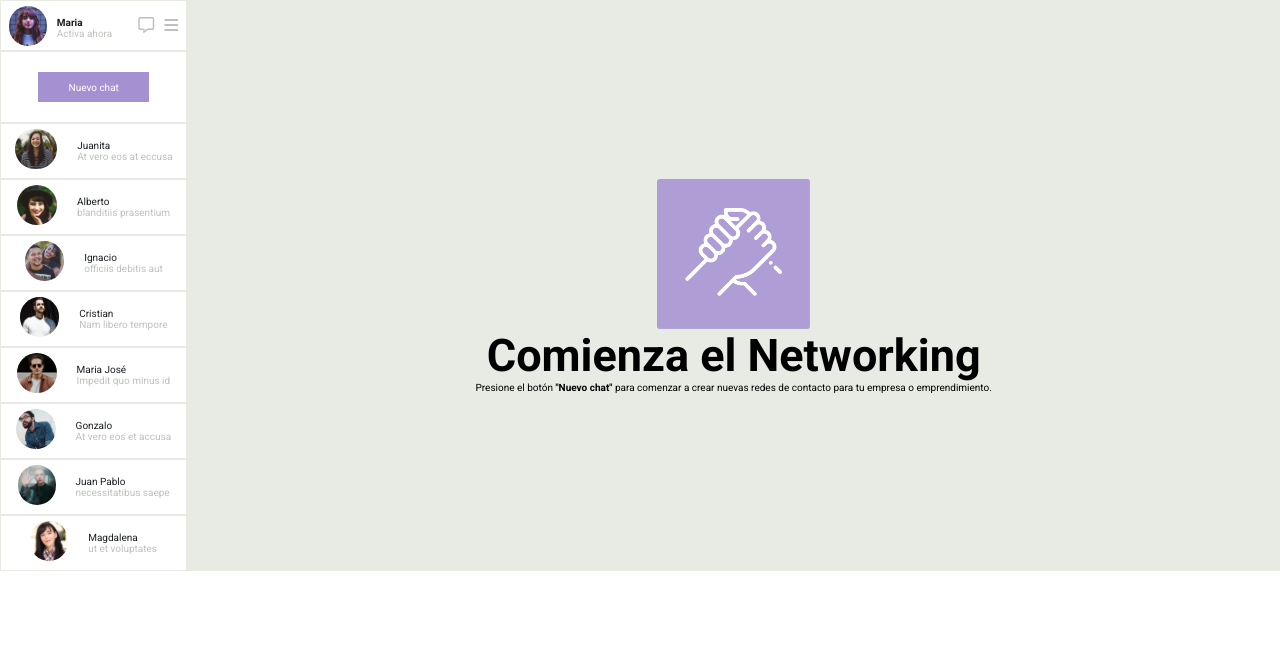
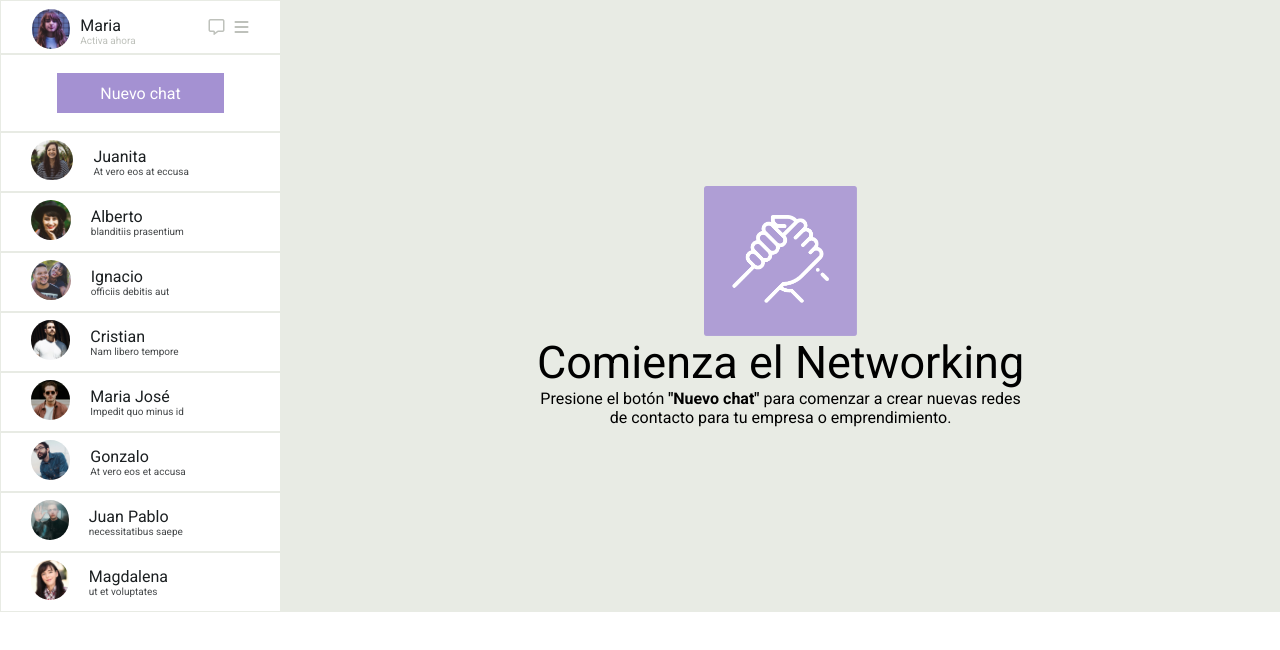
Before and after one commit to Klauditha/desafioflexbox, a plain HTML site: page index.html in a window 1280 px wide. Drawn offline with Linux system fonts and the light colour scheme.

Commit message:
ADD: Ultimos ajustes

```diff
--- a/assets/css/style.css
+++ b/assets/css/style.css
@@ -4,6 +4,7 @@
     box-sizing: border-box;
     font-family: 'Roboto', sans-serif;
     font-weight: lighter;
+    max-height: 768px;
 }
 
 #container{
@@ -20,19 +21,18 @@
     justify-content: center;
     flex-direction: column;
     flex-wrap: wrap;
-    flex-basis: 1166px;
+    flex-basis: 1066px;
 }
 
 #principal h1{
     font-size: 45px;
     align-self: center;
-    font-weight: bold;
+    font-weight: normal;
 }
 
 #principal p{
     align-self: center;
-    font-size: 10px;
-
+    font-size: 16px;
 }
 
 #principal_img{
@@ -51,7 +51,7 @@
     display: flex;
     flex-direction:column;
     justify-content:center;
-    flex-basis: 200px;
+    flex-basis: 300px;
 }
 
 #menu_perfil{
@@ -63,7 +63,7 @@
 
 #menu_perfil_maria {
     padding-left: 0px;
-    padding-top: 5px;
+    padding-top: 8px;
     display: flex;
 }
 
@@ -91,9 +91,9 @@
 }
 
 #menu_perfil_maria_datos_nombre{
-    font-weight: bold;
+    font-weight: normal;
     color: #1b1f21;
-    font-size: 10px;
+    font-size: 16px;
 }
 
 #menu_perfil_maria_datos_estado{
@@ -108,20 +108,15 @@
 }
 
 #menu_boton_btn{
-    margin: 20px 0;
-    padding: 5px 10px;
+    margin: 18px 10px;
     text-align: center;
-    font-size: 10px;
+    font-size: 16px;
     width: 60%;
-    height: 30px;
+    height: 40px;
     color:#fff;
     border:0;
     background-color: #a491d2;
 }
-
-/*#menu_boton_btn:active{
-    background-color: #a491d2;
-}*/
 
 #menu_boton_btn:hover{
     background-color: #cdc3e6;
@@ -136,11 +131,10 @@
 }
 
 .participante{
-    padding:5px 0;
+    padding:7px 30px;
     display: flex;
     border: 1px solid #E8EBE4;
     flex-direction:row;
-    justify-content: center;
     align-items: center;
     column-gap: 20px;
 }
@@ -153,11 +147,11 @@
 .participante_nombre {
     font-weight: bold;
     color: #1b1f21;
-    font-size: 10px;
+    font-size: 16px;
 }
 
 .participante_info{
-    color: #bec1bb;
+    color: #444749;
     font-size: 10px;
 }
 
--- a/index.html
+++ b/index.html
@@ -7,12 +7,9 @@
     <meta name="viewport" content="width=device-width, initial-scale=1.0">
     <link rel="stylesheet" href="./assets/css/style.css" />
     <title>Desafio Flexbox - Sistema Mensajeria</title>
-
-    <link rel="preconnect" href="https://fonts.googleapis.com">
+    <link rel="preconnect" href="https://fonts.googleapis.com" />
     <link rel="preconnect" href="https://fonts.gstatic.com" crossorigin>
     <link href="https://fonts.googleapis.com/css2?family=Roboto:wght@400;700&display=swap" rel="stylesheet">
-
-
     <script src="https://kit.fontawesome.com/a6a42315af.js" crossorigin="anonymous"></script>
 </head>
 
@@ -148,8 +145,8 @@
         <div id="principal">
             <img id="principal_img" src="./assets/img/hand.png" alt="Hand" />
             <h1>Comienza el Networking</h1>
-            <p>Presione el botón <b>"Nuevo chat"</b> para comenzar a crear nuevas redes de contacto para tu empresa o
-                emprendimiento.</p>
+            <p>Presione el botón <b>"Nuevo chat"</b> para comenzar a crear nuevas redes </p>
+            <p>de contacto para tu empresa o emprendimiento.</p>
         </div>
         <div></div>
     </div>
```
Also changed, not shown: 1 other file.
